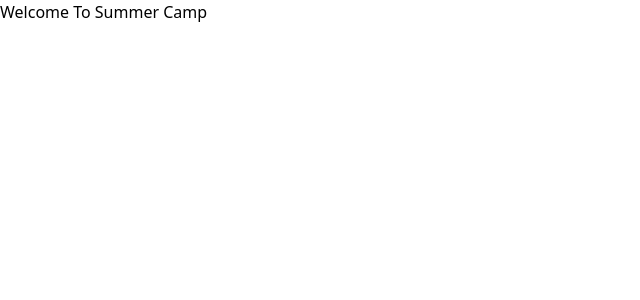
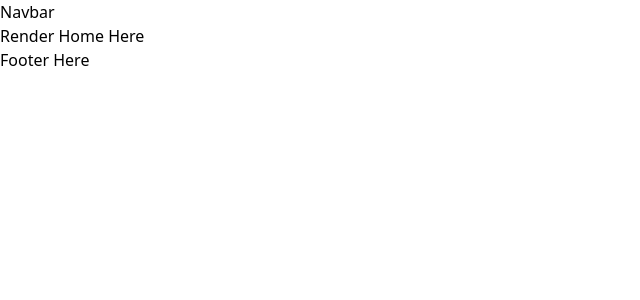
Before and after one commit to BakiAbdullah/Yelp-camp-client, a React (Vite) app: page / in a window 1280 px wide. Shown: the top 300 px of the page, without its empty margins (0-640 px from the left). Built offline with nearby package versions, Linux system fonts and the light colour scheme; no server answers.

Commit message:
404 page Added

```diff
--- /dev/null
+++ b/src/components/MainHeading/MainHeading.jsx
@@ -0,0 +1,10 @@
+const MainHeading = ({title, subtitle}) => {
+  return (
+    <div className="text-center">
+      <div className="text-2xl font-bold">{title}</div>
+      <div className="font-light text-gray-600 mt-2">{subtitle}</div>
+    </div>
+  );
+};
+
+export default MainHeading;
--- /dev/null
+++ b/src/components/Shared/Footer/Footer.jsx
@@ -0,0 +1,11 @@
+
+
+const Footer = () => {
+  return (
+    <div>
+      <h2>Footer Here</h2>
+    </div>
+  );
+};
+
+export default Footer;
--- /dev/null
+++ b/src/components/Shared/Loader/Loader.jsx
@@ -0,0 +1,20 @@
+import { BarLoader } from "react-spinners";
+
+
+const Loader = () => {
+  return (
+    <div
+      className="
+      h-[70vh]
+      flex
+      flex-col
+      justify-center
+      items-center
+    "
+    >
+      <BarLoader size={100} color="red" />
+    </div>
+  );
+};
+
+export default Loader;
--- /dev/null
+++ b/src/components/Shared/Navbar/Navbar.jsx
@@ -0,0 +1,10 @@
+
+const Navbar = () => {
+  return (
+    <div>
+      <h2>Navbar</h2>
+    </div>
+  );
+};
+
+export default Navbar;
--- /dev/null
+++ b/src/hooks/useAuth.jsx
@@ -0,0 +1,7 @@
+import { useContext } from "react"
+import { AuthContext } from "../providers/AuthProvider"
+
+export const useAuth = ()=> {
+  const auth = useContext(AuthContext);
+  return auth;
+}
--- a/src/layouts/Main.jsx
+++ b/src/layouts/Main.jsx
@@ -1,9 +1,15 @@
+import { Outlet } from "react-router-dom";
+import Navbar from "../components/Shared/Navbar/Navbar";
+import Footer from "../components/Shared/Footer/Footer";
+
 const Main = () => {
   return (
     <div>
-      <h1>Welcome To Summer Camp</h1>
+      <Navbar></Navbar>
+      <Outlet />
+      <Footer />
     </div>
-  )
-}
+  );
+};
 
-export default Main
+export default Main;
--- a/src/main.jsx
+++ b/src/main.jsx
@@ -1,3 +1,4 @@
+
 import ReactDOM from "react-dom/client";
 import "./index.css";
 import AuthProvider from "./providers/AuthProvider.jsx";
--- /dev/null
+++ b/src/pages/ErrorPage/ErrorPage.jsx
@@ -0,0 +1,17 @@
+import { Link } from "react-router-dom";
+
+
+const ErrorPage = () => {
+  return (
+    <div>
+      <div className="h-screen w-screen bg-gray-100 flex flex-col items-center">
+        <img className="max-w-xl" src="/plug-cuate.svg" alt="" />
+        <button className="px-4 -mt-4 inline py-2 text-sm font-medium leading-5 shadow text-white transition-colors duration-150 border border-transparent rounded-lg focus:outline-none focus:shadow-outline-blue bg-blue-600 active:bg-blue-600 hover:bg-blue-700">
+          <Link to='/'>back to homepage</Link>
+        </button>
+      </div>
+    </div>
+  );
+};
+
+export default ErrorPage;
--- /dev/null
+++ b/src/pages/Home/Home.jsx
@@ -0,0 +1,10 @@
+
+const Home = () => {
+  return (
+    <div>
+      <h2>Render Home Here</h2>
+    </div>
+  );
+};
+
+export default Home;
--- a/src/routes/PrivateRoute.jsx
+++ b/src/routes/PrivateRoute.jsx
@@ -1,13 +1,14 @@
-import { useContext } from 'react'
-import { AuthContext } from '../providers/AuthProvider'
 import { Navigate, useLocation } from 'react-router'
+import Loader from '../components/Shared/Loader/Loader'
+import { useAuth } from '../hooks/useAuth'
 
 const PrivateRoute = ({ children }) => {
-  const { user, loading } = useContext(AuthContext)
+  const { user, loading } = useAuth();
+
   const location = useLocation()
 
   if (loading) {
-    return <p>Loading.....</p>
+    return <Loader></Loader>
   }
 
   if (user) {
--- a/src/routes/Routes.jsx
+++ b/src/routes/Routes.jsx
@@ -1,10 +1,18 @@
 import { createBrowserRouter } from 'react-router-dom'
 import Main from '../layouts/Main'
+import Home from '../pages/Home/Home'
+import ErrorPage from '../pages/ErrorPage/ErrorPage'
 
 export const router = createBrowserRouter([
   {
     path: '/',
     element: <Main />,
-    children: []
+    errorElement: <ErrorPage></ErrorPage>,
+    children: [
+      {
+        path: "/",
+        element: <Home />,
+      }
+    ]
   },
 ])
```
Also changed, not shown: public/plug-cuate.svg (added).
